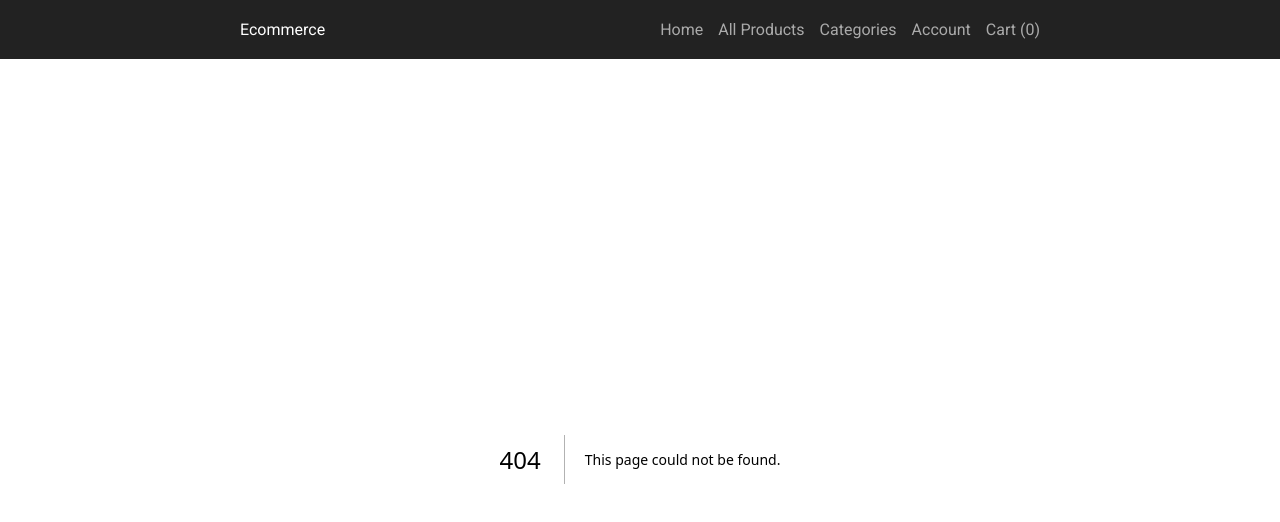
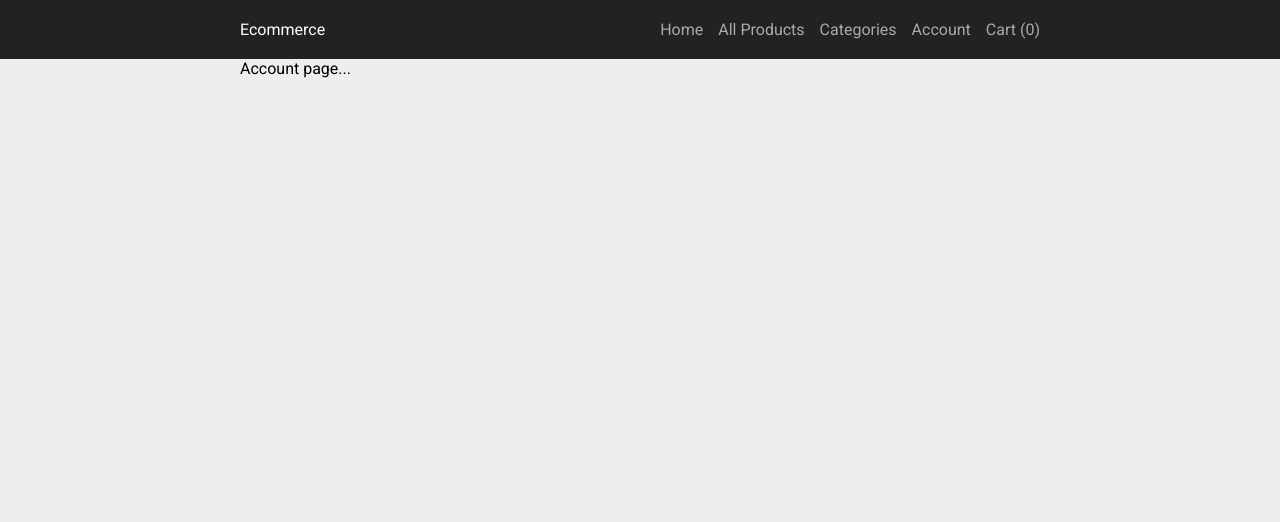
Before and after one commit to PauliusJaras/frontend, a Next.js app: page /account in a window 1280 px wide. Before the commit this address had no page. Shown: the top 522 px of the page. Built offline with nearby package versions, Linux system fonts and the light colour scheme.

Commit message:
Account and category page template

```diff
--- /dev/null
+++ b/app/account/page.jsx
@@ -0,0 +1,11 @@
+import Center from "@/components/Center";
+
+export default function Account(){
+    return (
+        <>
+            <Center>
+                Account page...
+            </Center>
+        </>
+    )
+}
```
Also changed, not shown: app/categories/page.jsx (added, +9 -0 lines).
